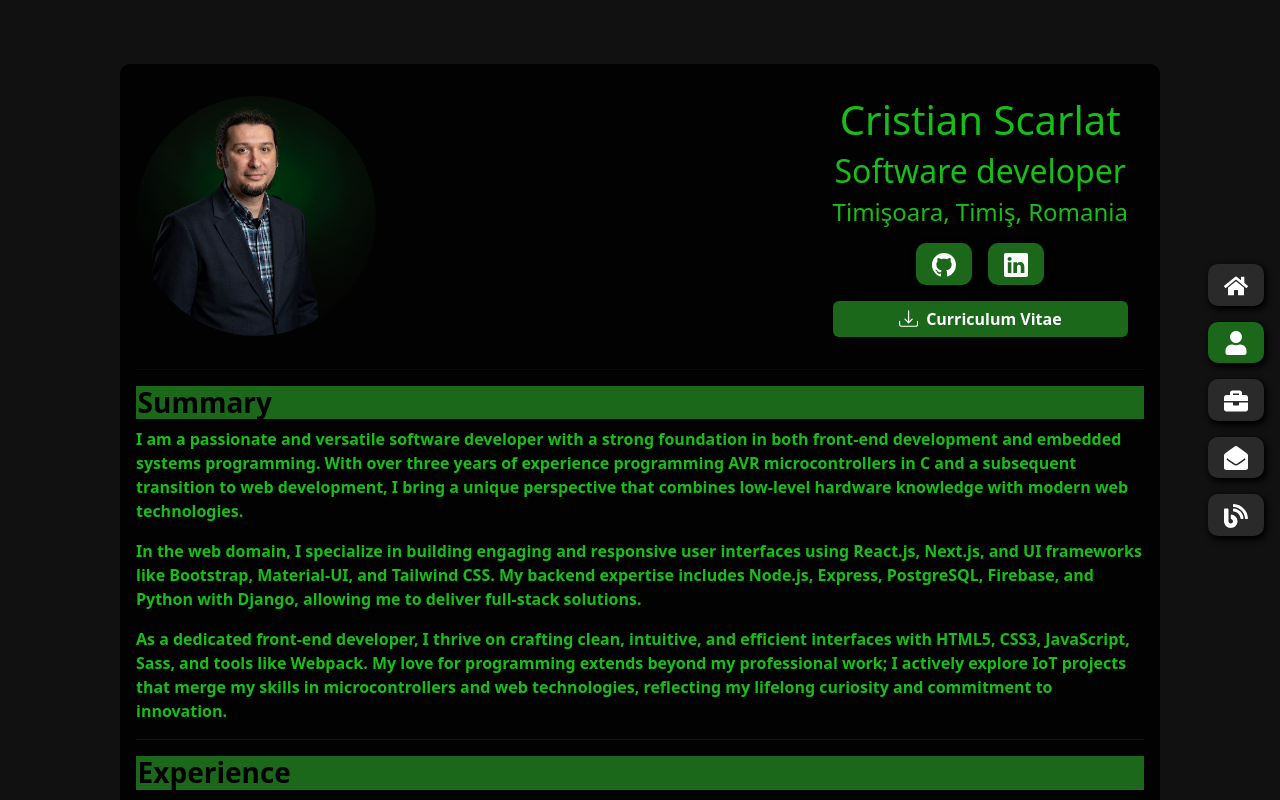
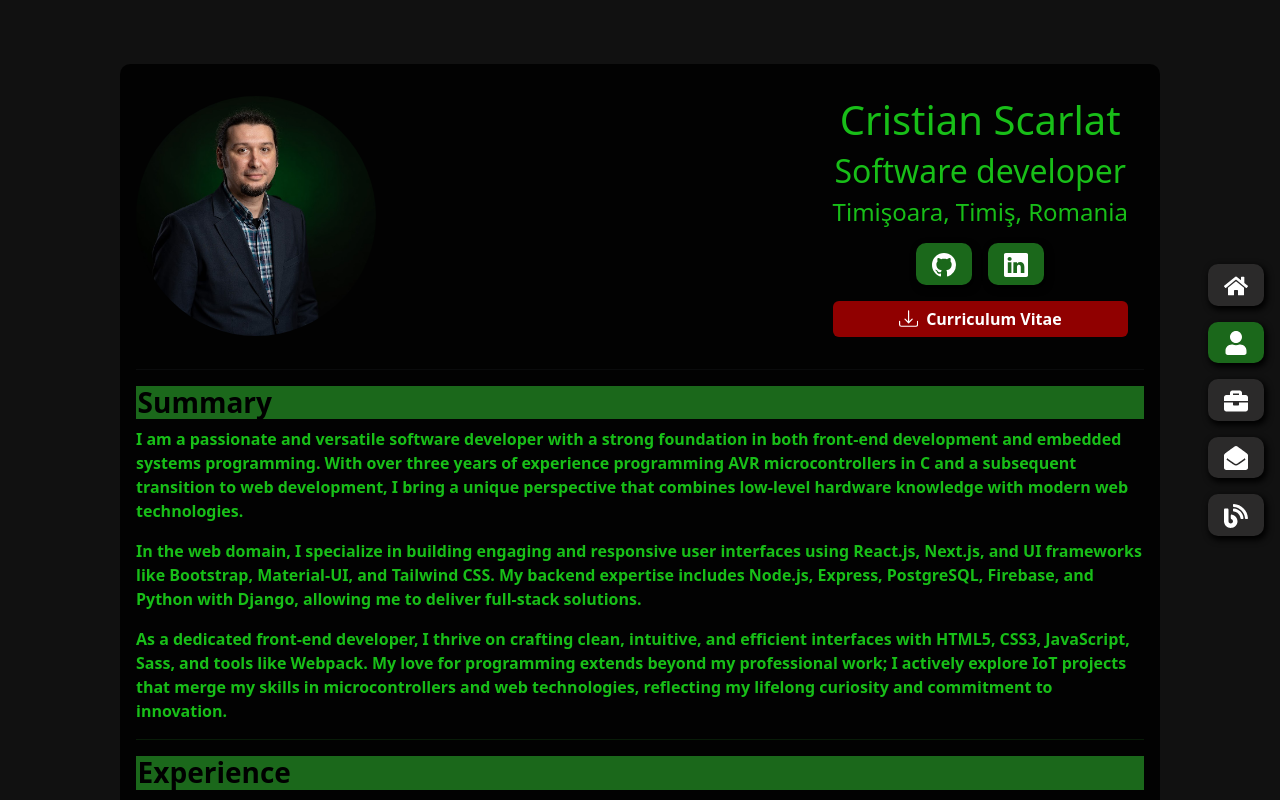
Before and after one commit to CristiScarlat/mywebsite, a Next.js app: page /about in a window 1280 px wide. Shown: the top 800 px of the page. Built offline with nearby package versions, Linux system fonts and the light colour scheme.

Commit message:
fix cv download color

```diff
--- a/src/app/about/page.module.css
+++ b/src/app/about/page.module.css
@@ -60,7 +60,7 @@
 }
 
 .iconBtn {
-  background-color: var(--main-green);
+  background-color: #900000!important;
   border: var(--main-green);
   display: flex;
   gap: 0.5rem;
```
